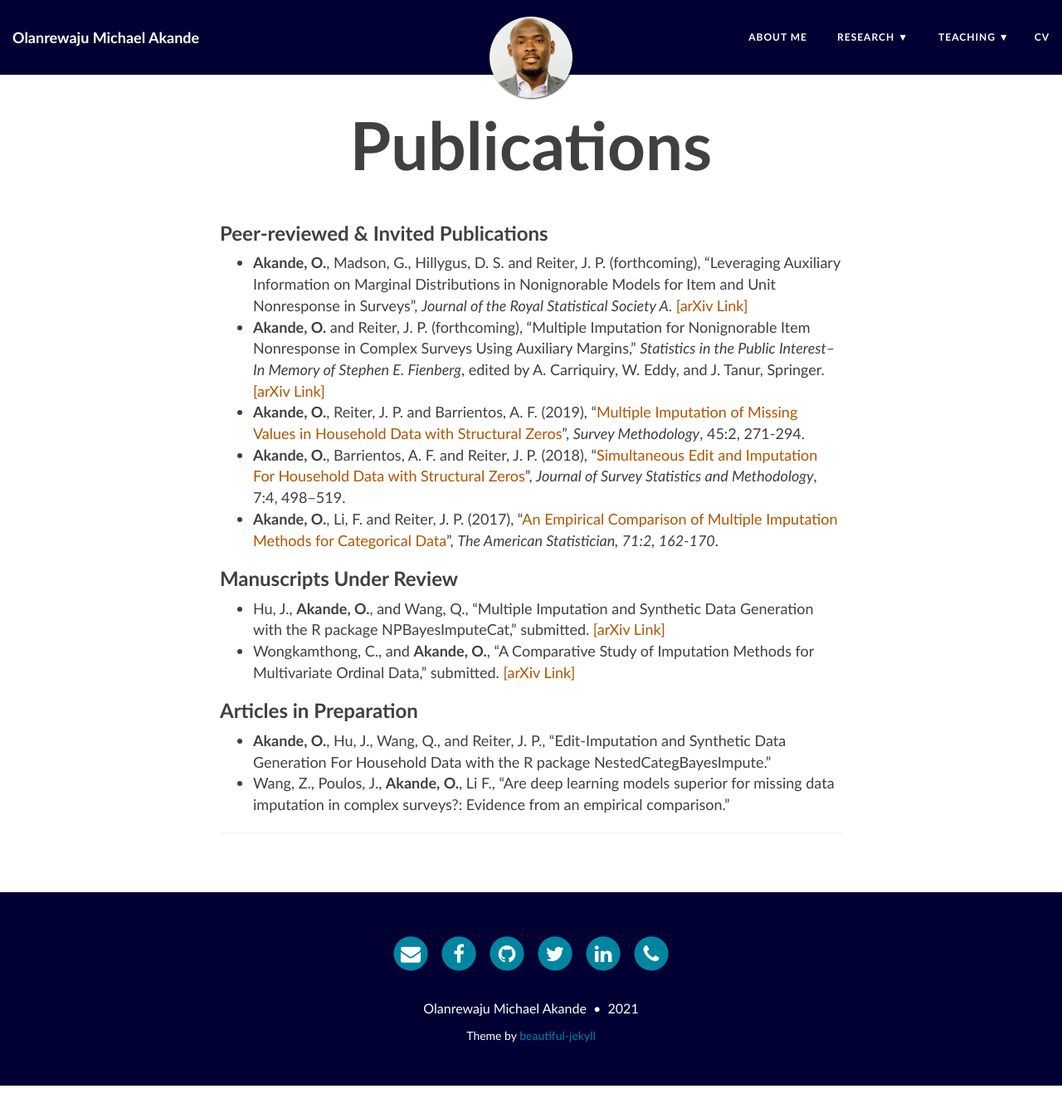
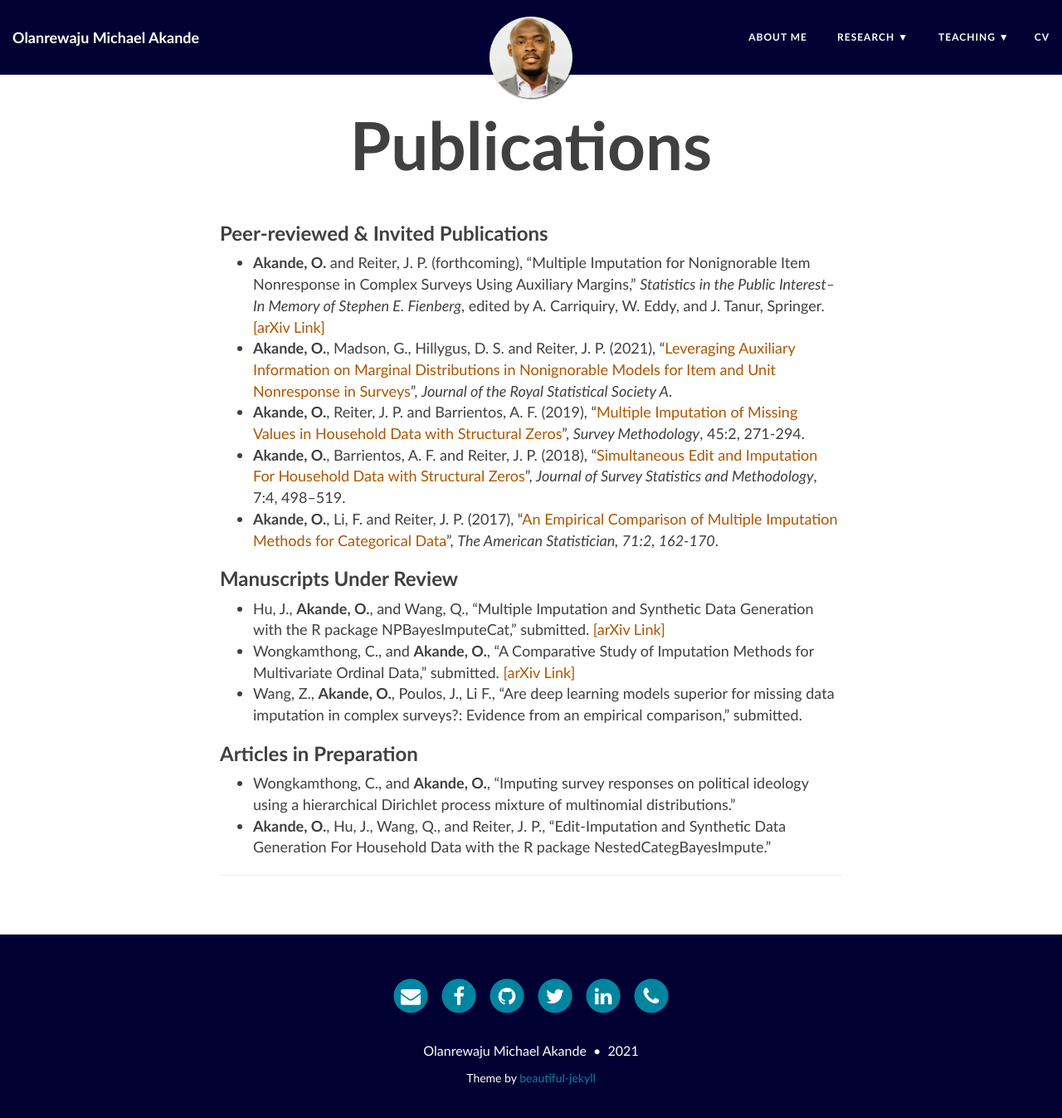
Before and after one commit to akandelanre/akandelanre.github.io, a Jekyll site: the page built from publications.md, in a window 1280 px wide and 1359 px high. Shown: the top 1347 px of the window at 83% size. Built offline with Jekyll 4.4.1, drawn with Linux system fonts in a browser that asks for light colours; nearby versions of some CDN libraries.

Commit message:
Update publications

```diff
--- a/publications.md
+++ b/publications.md
@@ -4,8 +4,8 @@ title: Publications
 ---
 
 ### Peer-reviewed & Invited Publications
-- **Akande, O.**, Madson, G., Hillygus, D. S. and Reiter, J. P. (forthcoming), "Leveraging Auxiliary Information on Marginal Distributions in Nonignorable Models for Item and Unit Nonresponse in Surveys", _Journal of the Royal Statistical Society A_. [[arXiv Link]](https://arxiv.org/abs/1907.06145)
 - **Akande, O.** and Reiter, J. P. (forthcoming), "Multiple Imputation for Nonignorable Item Nonresponse in Complex Surveys Using Auxiliary Margins," _Statistics in the Public Interest–In Memory of Stephen E. Fienberg_, edited by A. Carriquiry, W. Eddy, and J. Tanur, Springer. [[arXiv Link]](https://arxiv.org/abs/2011.05482)
+- **Akande, O.**, Madson, G., Hillygus, D. S. and Reiter, J. P. (2021), "[Leveraging Auxiliary Information on Marginal Distributions in Nonignorable Models for Item and Unit Nonresponse in Surveys](https://doi.org/10.1111/rssa.12635)", _Journal of the Royal Statistical Society A_.
 - **Akande, O.**, Reiter, J. P. and Barrientos, A. F. (2019), "[Multiple Imputation of Missing Values in Household Data with Structural Zeros](https://www150.statcan.gc.ca/n1/pub/12-001-x/2019002/article/00005-eng.htm)", _Survey Methodology_, 45:2, 271-294.
 - **Akande, O.**, Barrientos, A. F. and Reiter, J. P. (2018), "[Simultaneous Edit and Imputation For Household Data with Structural Zeros](https://dx.doi.org/10.1093/jssam/smy022)", _Journal of Survey Statistics and Methodology_, 7:4, 498–519.
 - **Akande, O.**, Li, F. and Reiter, J. P. (2017), "[An Empirical Comparison of Multiple Imputation Methods for Categorical Data](http://amstat.tandfonline.com/eprint/64x4hfgkSgQPXwGrBSRV/full)", _The American Statistician, 71:2, 162-170_.
@@ -13,9 +13,10 @@ title: Publications
 ### Manuscripts Under Review
 - Hu, J., **Akande, O.**, and Wang, Q., "Multiple Imputation and Synthetic Data Generation with the R package NPBayesImputeCat," submitted. [[arXiv Link]](https://arxiv.org/abs/2007.06101)
 - Wongkamthong, C., and **Akande, O.**, "A Comparative Study of Imputation Methods for Multivariate Ordinal Data," submitted. [[arXiv Link]](https://arxiv.org/abs/2010.10471)
+- Wang, Z., **Akande, O.**, Poulos, J., Li F., "Are deep learning models superior for missing data imputation in complex surveys?: Evidence from an empirical comparison," submitted.
 
 ### Articles in Preparation
+- Wongkamthong, C., and **Akande, O.**, "Imputing survey responses on political ideology using a hierarchical Dirichlet process mixture of multinomial distributions."
 - **Akande, O.**, Hu, J., Wang, Q., and Reiter, J. P., "Edit-Imputation and Synthetic Data Generation For Household Data with the R package NestedCategBayesImpute."
-- Wang, Z., Poulos, J., **Akande, O.**, Li F., "Are deep learning models superior for missing data imputation in complex surveys?: Evidence from an empirical comparison."
 
 -------------------------
```
Also changed, not shown: 6 other files.
